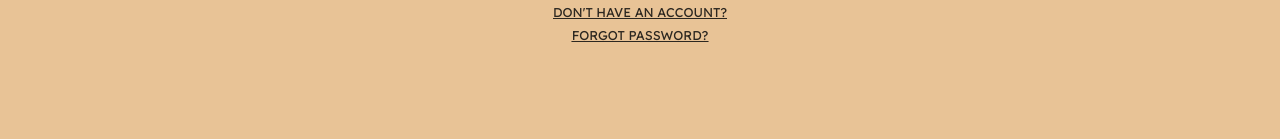
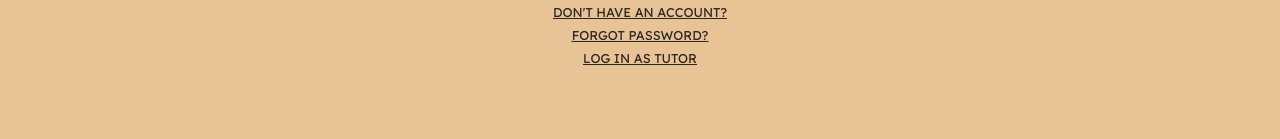
Before and after one commit to N1tingale/Year2Year, a React (Vite) app in the folder frontend/: page /login in a window 1280 px wide. Shown: the part 421-560 px from the top of the page. Built offline with nearby package versions, Linux system fonts and the light colour scheme.

Commit message:
added login as tutor

```diff
--- a/frontend/src/components/Login.jsx
+++ b/frontend/src/components/Login.jsx
@@ -9,6 +9,8 @@ import { useNavigate } from "react-router-dom";
 import { useForm } from "react-hook-form";
 
 export default function Login() {
+  const [loginAsTutor, setLoginAsTutor] = useState(false);
+
   const navigate = useNavigate();
 
   const {
@@ -25,10 +27,12 @@ export default function Login() {
   };
 
   const onSubmit = (data) => {
-    // console.log(data);
+    console.log(data);
+
+    const path = loginAsTutor ? "login-tutor" : "login-student";
 
     axios
-      .post("http://127.0.0.1:5000/login-student", {
+      .post(`http://127.0.0.1:5000/${path}`, {
         email: data.email,
         password: data.password,
       })
@@ -75,7 +79,7 @@ export default function Login() {
             <Input
               type={"text"}
               name={"email"}
-              placeholder={"Email"}
+              placeholder={loginAsTutor ? "Tutor email" : "Email"}
               register={register}
               validation={{
                 required: "Email is required",
@@ -116,6 +120,14 @@ export default function Login() {
         <small className="mt-1 underline">
           <Link to="/forgotpassword">FORGOT PASSWORD?</Link>
         </small>
+        <small className="mt-1">
+          <button
+            onClick={() => setLoginAsTutor((value) => !value)}
+            className="underline"
+          >
+            {loginAsTutor ? "LOG IN AS STUDENT" : "LOG IN AS TUTOR"}
+          </button>
+        </small>
       </div>
       <Footer />
     </div>
```
